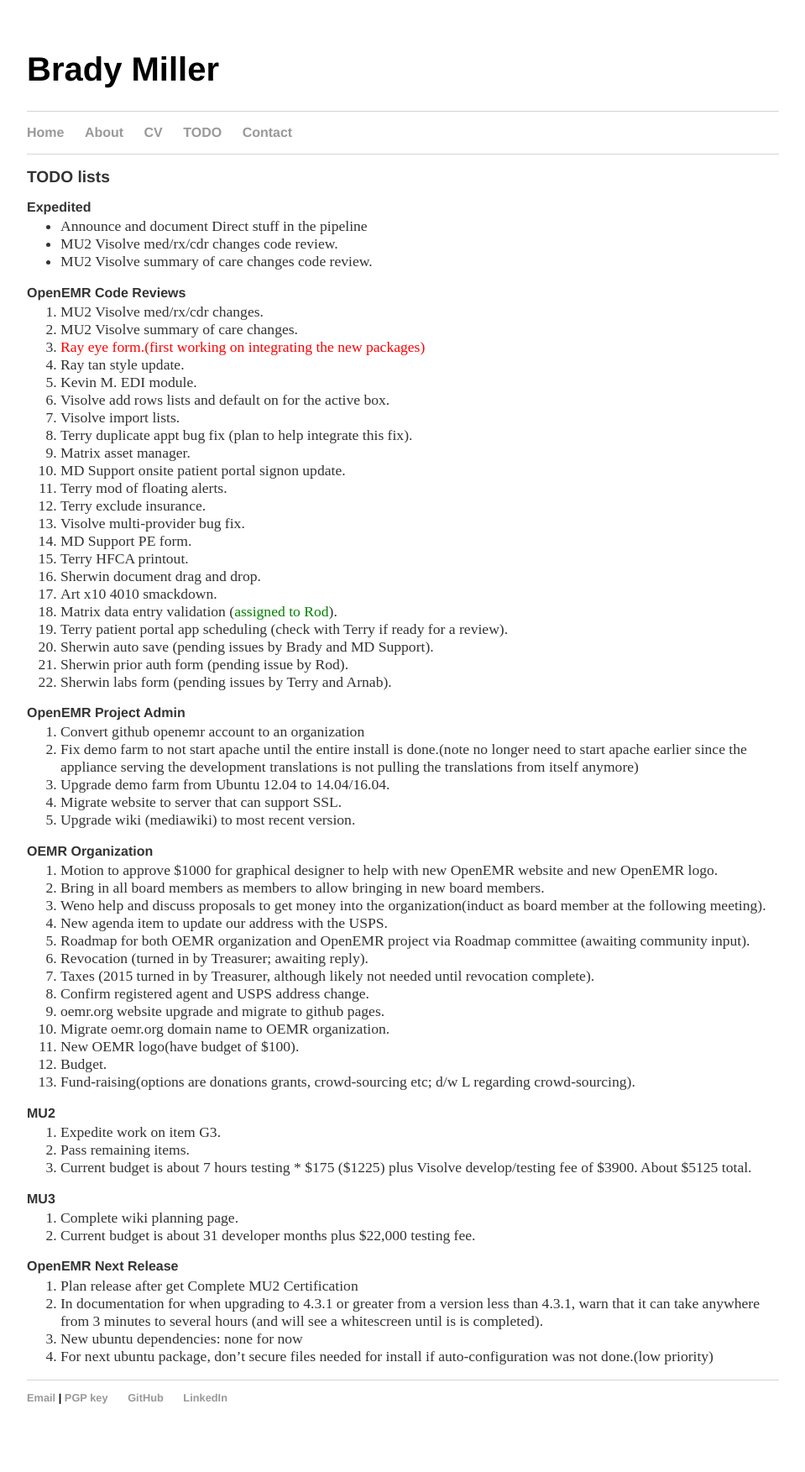
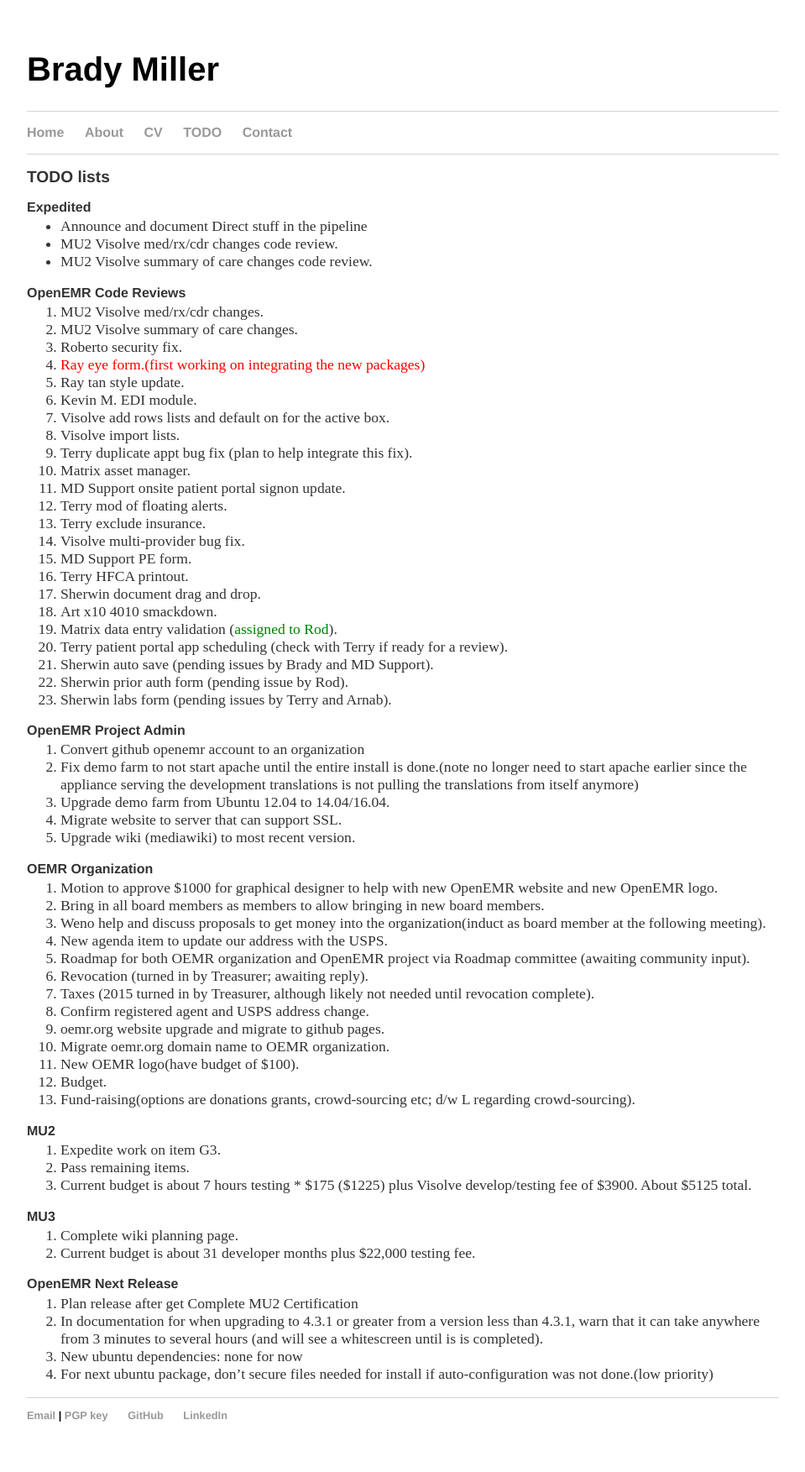
Before and after one commit to bradymiller/bradymiller.github.io, a Jekyll site: the page built from todo/index.md, in a window 1280 px wide. Shown: the whole page at 84% size, without its empty margins (160-1119 px from the left). Built offline with Jekyll 4.4.1, drawn with Linux system fonts in a browser that asks for light colours; before the commit the page ends 1732 px from its top, so only the background shows below that.

Commit message:
Update todo list

```diff
--- a/todo/index.md
+++ b/todo/index.md
@@ -11,6 +11,7 @@
 ### OpenEMR Code Reviews
 1. MU2 Visolve med/rx/cdr changes.
 1. MU2 Visolve summary of care changes.
+1. Roberto security fix.
 1. <span style="color: red">Ray eye form.(first working on integrating the new packages)</span>
 1. Ray tan style update.
 1. Kevin M. EDI module.
```
